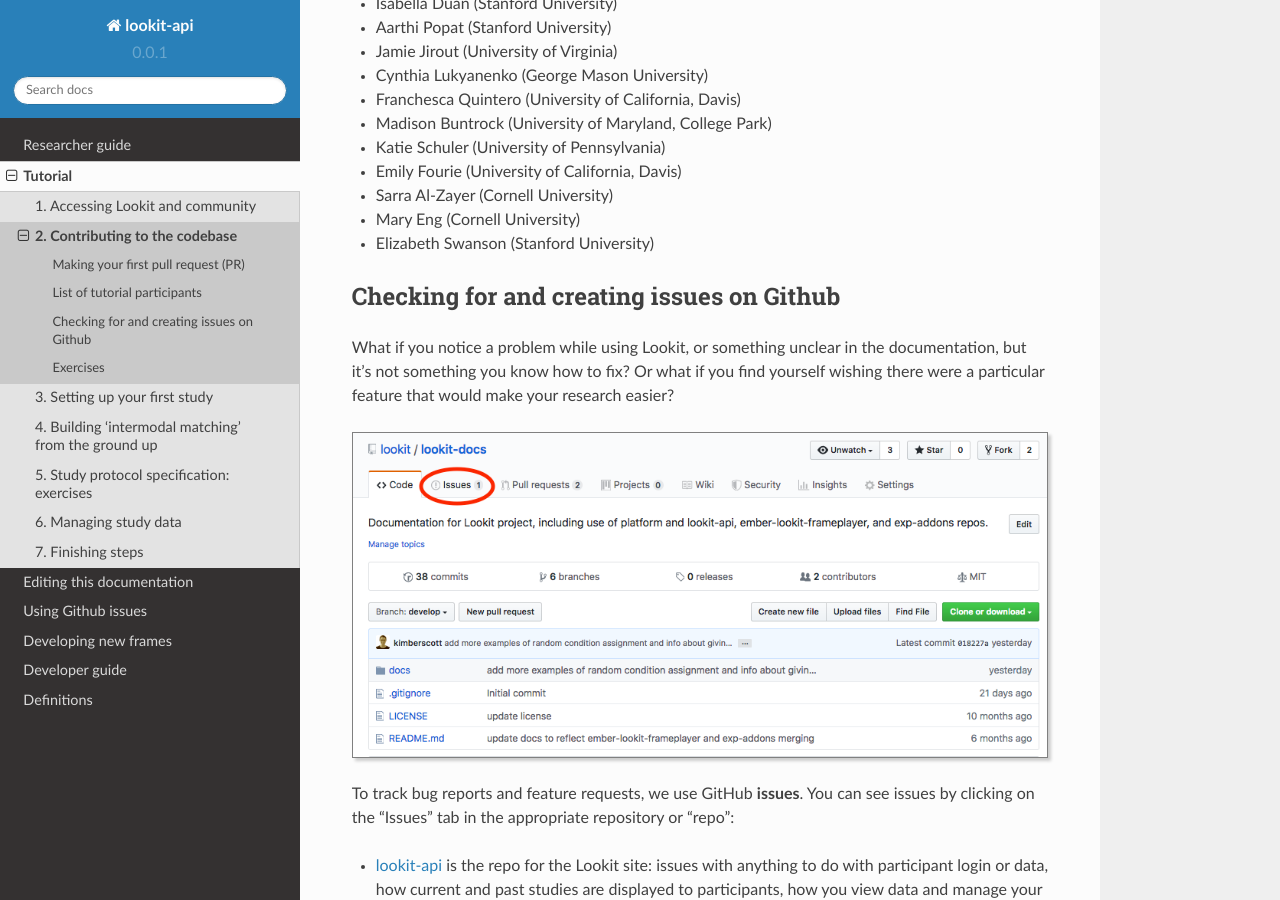
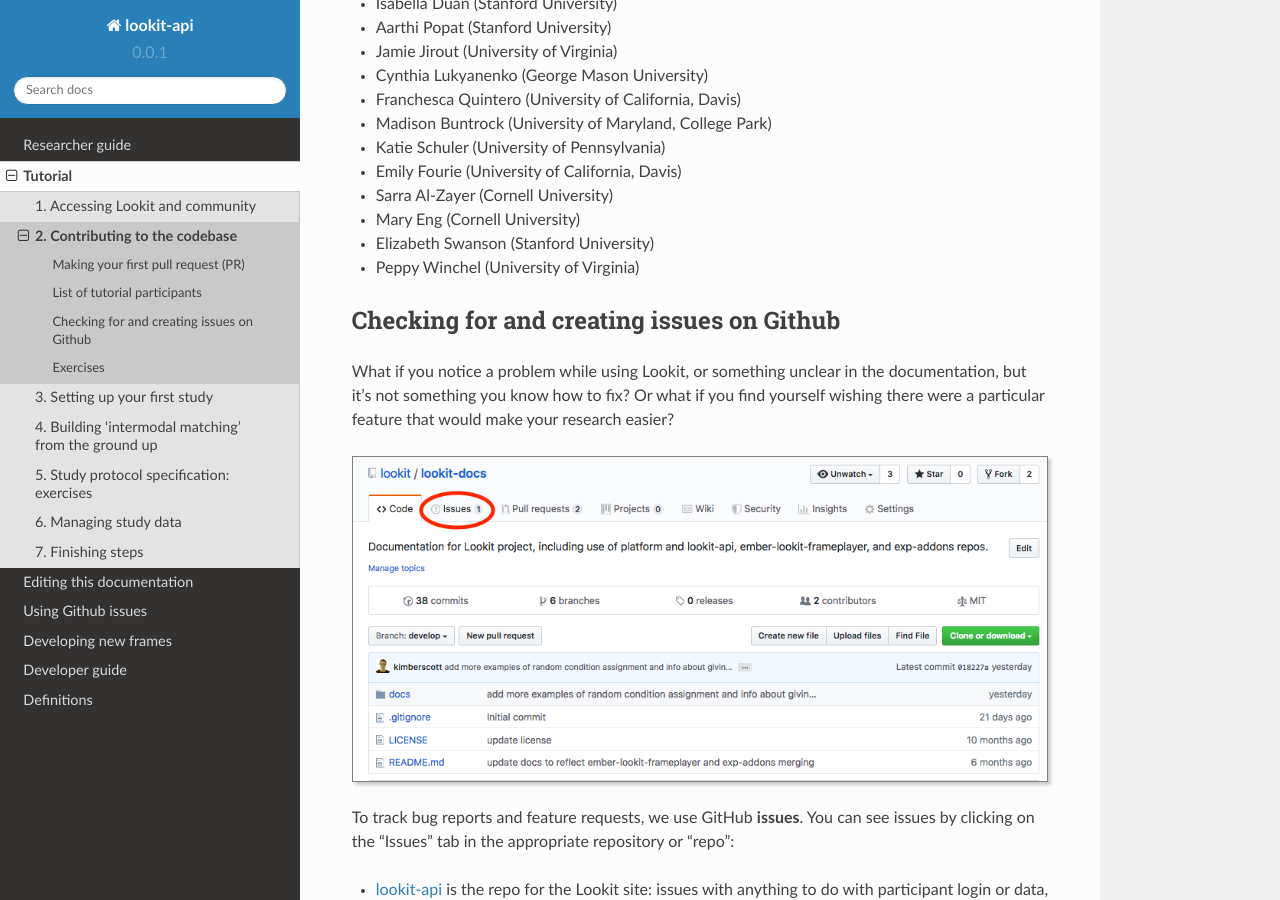
Before and after one commit to lookit/lookit-docs, a Sphinx documentation site: the page built from docs/source/tutorial-contributing.rst, in a window 1280 px wide and 900 px high, scrolled down 5913 px. Built offline with Sphinx 7.4.7 and the Read the Docs theme 2.0.0, drawn with Linux system fonts in a browser that asks for light colours.

Commit message:
Add tutorial participant to list
Name added to line 154

```diff
--- a/docs/source/tutorial-contributing.rst
+++ b/docs/source/tutorial-contributing.rst
@@ -151,6 +151,7 @@
 - Sarra Al-Zayer (Cornell University)
 - Mary Eng (Cornell University)
 - Elizabeth Swanson (Stanford University)
+- Peppy Winchel (University of Virginia)
 
 .. _Github issues overview:
 
```
